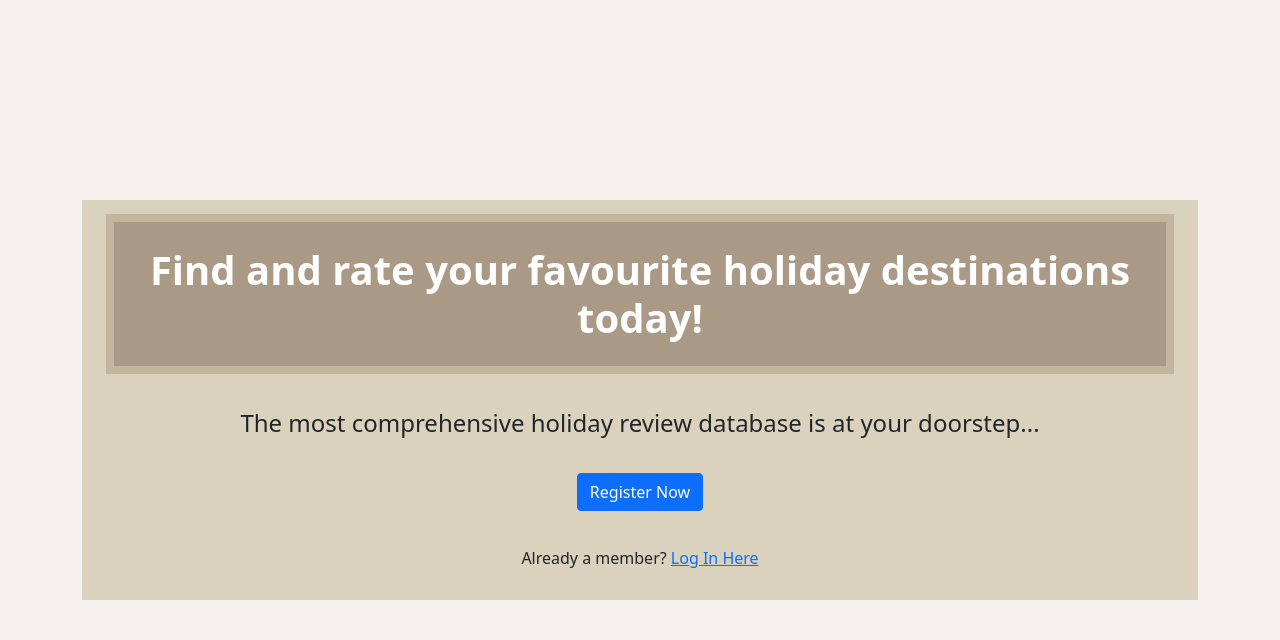
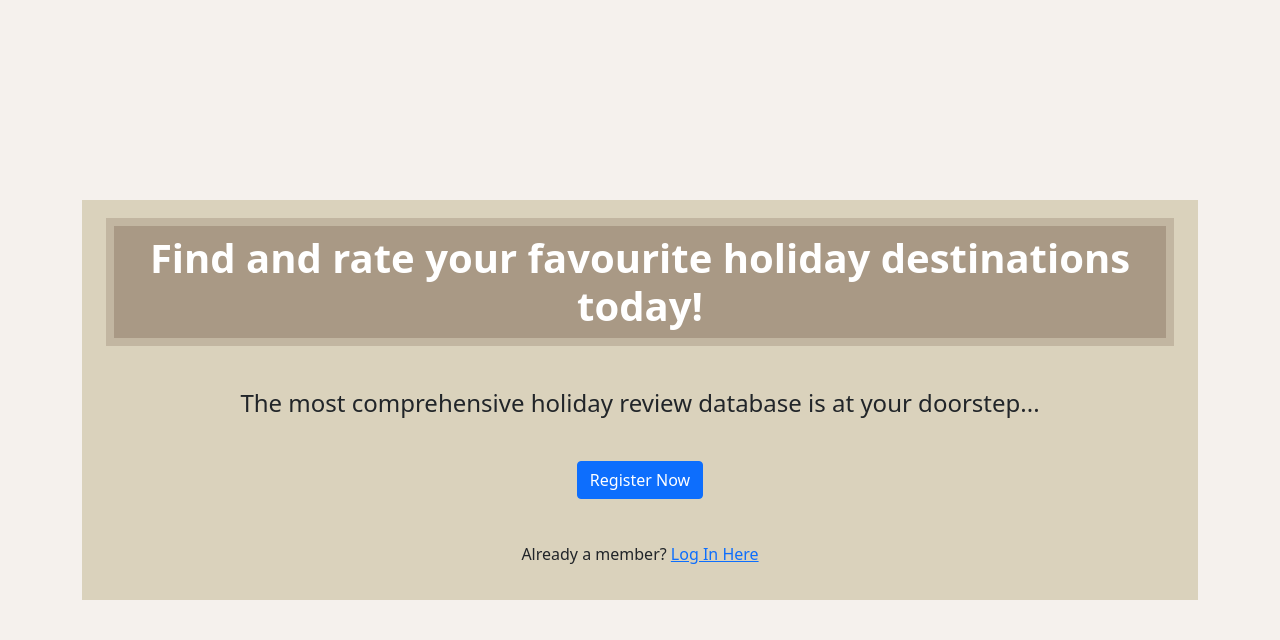
Before and after one commit to steharr/ms3-holiday-review, a Flask app: page / in a window 1280 px wide. Shown: the part 62-702 px from the top of the page. Run offline with Flask 2, Linux system fonts and the light colour scheme; some libraries are stand-ins or nearby versions.

Commit message:
fix minor styling issues

```diff
--- a/templates/404.html
+++ b/templates/404.html
@@ -8,7 +8,7 @@
                 error</strong>
         </h1>
         <h4 class="review-user">Looks like something went wrong</h4>
-        <a class="btn btn-primary mb-2" href="{{ url_for('register') }}">Get Back to Homepage</a>
+        <a class="btn btn-primary mb-2" href="{{ url_for('landing') }}">Get Back to Homepage</a>
     </div>
 </div>
 
--- a/templates/index.html
+++ b/templates/index.html
@@ -4,7 +4,7 @@
 <div class="d-flex align-items-center vh-100">
     <div
         class="d-flex flex-column justify-content-around align-items-center h-50 px-4 call-to-action panel-site mx-auto">
-        <h1 class="p-4 panel-inner"> <strong>Find and rate your favourite holiday destinations today!</strong>
+        <h1 class="p-2 panel-inner"> <strong>Find and rate your favourite holiday destinations today!</strong>
         </h1>
         <h4 class="d-none d-md-block">The most comprehensive holiday review database is at your doorstep...</h4>
         <a class="btn btn-primary mb-2" href="{{ url_for('register') }}">Register Now</a>
@@ -13,5 +13,4 @@
 </div>
 
 
-
 {% endblock %}
```
